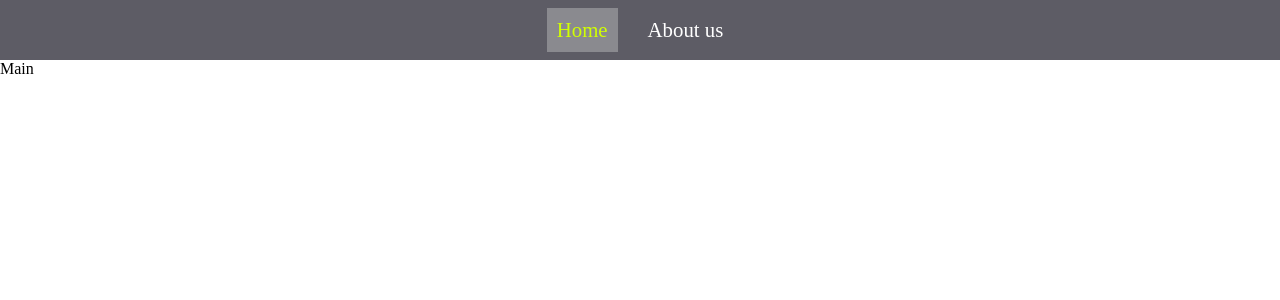
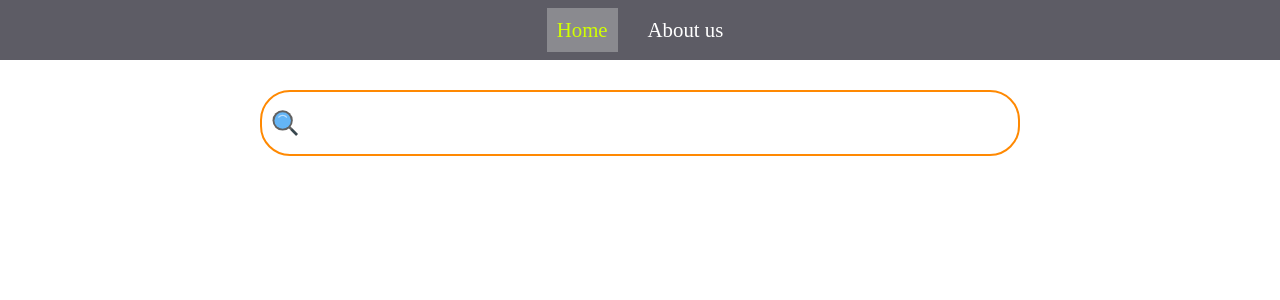
Before and after one commit to sashtje/rsschool-react, a React (Create React App) app in the folder react-components/: page / in a window 1280 px wide. Shown: the top 300 px of the page. Built offline with nearby package versions, Linux system fonts and the light colour scheme.

Commit message:
feat: add Search Bar component

```diff
--- a/react-components/src/App.scss
+++ b/react-components/src/App.scss
@@ -1,6 +1,10 @@
 :root {
   font-size: 1em;
   box-sizing: border-box;
+}
+
+* {
+  box-sizing: inherit;
 }
 
 body {
@@ -76,3 +80,43 @@ body {
   color: #db0707;
   font-weight: bold;
 }
+
+.home {
+  &__container {
+    max-width: 800px;
+    margin: 30px auto;
+    padding: 0 20px;
+  }
+}
+
+.searchbar {
+  position: relative;
+  width: 100%;
+
+  &__icon {
+    position: absolute;
+    left: 10px;
+    top: 50%;
+    transform: translateY(-50%);
+    font-size: 1.9rem;
+
+    svg {
+      display: block;
+    }
+  }
+
+  &__input {
+    display: block;
+    width: 100%;
+    padding: 20px 20px 20px 50px;
+    font-size: 1.2rem;
+    border: 2px solid #0e587f;
+    border-radius: 30px;
+    transition: 0.3s;
+
+    &:focus {
+      border-color: #ff8902;
+      outline: none;
+    }
+  }
+}
--- /dev/null
+++ b/react-components/src/components/Cards.tsx
@@ -0,0 +1,9 @@
+import React, { Component } from 'react';
+
+class Cards extends Component {
+  render() {
+    return <div></div>;
+  }
+}
+
+export default Cards;
--- /dev/null
+++ b/react-components/src/components/SearchBar.tsx
@@ -0,0 +1,60 @@
+import React, { Component } from 'react';
+import { FcSearch } from 'react-icons/fc';
+
+interface IState {
+  search: string;
+}
+
+interface Props {
+  search: string;
+  setSearch: (searchStr: string) => void;
+}
+
+class SearchBar extends Component<Props> {
+  constructor(props: Props) {
+    super(props);
+  }
+
+  initSearchBar() {
+    if (localStorage.getItem('searchbar') as string) {
+      const searchQuery = localStorage.getItem('searchbar') as string;
+
+      this.props.setSearch(searchQuery);
+    }
+  }
+
+  saveSearchQuery = () => {
+    localStorage.setItem('searchbar', this.props.search);
+  };
+
+  componentDidMount() {
+    this.initSearchBar();
+    window.addEventListener('beforeunload', this.saveSearchQuery);
+  }
+
+  componentWillUnmount() {
+    this.saveSearchQuery();
+    window.removeEventListener('beforeunload', this.saveSearchQuery);
+  }
+
+  render() {
+    return (
+      <div className="searchbar">
+        <div className="searchbar__icon">
+          <FcSearch />
+        </div>
+        <input
+          className="searchbar__input"
+          autoFocus
+          type="text"
+          value={this.props.search}
+          onChange={(e) => {
+            this.props.setSearch(e.target.value);
+          }}
+        />
+      </div>
+    );
+  }
+}
+
+export default SearchBar;
--- a/react-components/src/pages/Main.tsx
+++ b/react-components/src/pages/Main.tsx
@@ -1,12 +1,35 @@
 import React, { Component } from 'react';
+import SearchBar from '../components/SearchBar';
+import Cards from '../components/Cards';
 
-class Main extends Component {
+interface IState {
+  search: string;
+}
+
+class Main extends Component<Record<string, never>, IState> {
   constructor(props: Record<string, never>) {
     super(props);
+    this.state = { search: '' };
+  }
+
+  changeSearch(searchStr: string) {
+    this.setState({ search: searchStr });
   }
 
   render() {
-    return <div>Main</div>;
+    return (
+      <main className="home">
+        <div className="home__container">
+          <SearchBar
+            search={this.state.search}
+            setSearch={(searchStr: string) => {
+              this.changeSearch(searchStr);
+            }}
+          />
+          <Cards />
+        </div>
+      </main>
+    );
   }
 }
 
```
Also changed, not shown: react-components/src/components/Card.tsx (added, +9 -0 lines).
